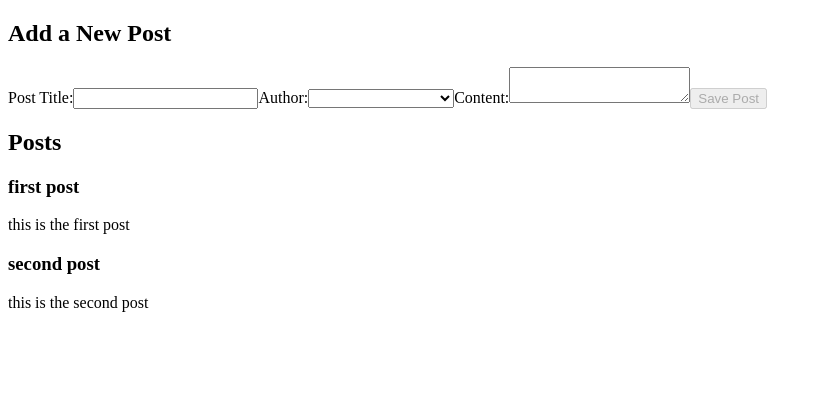
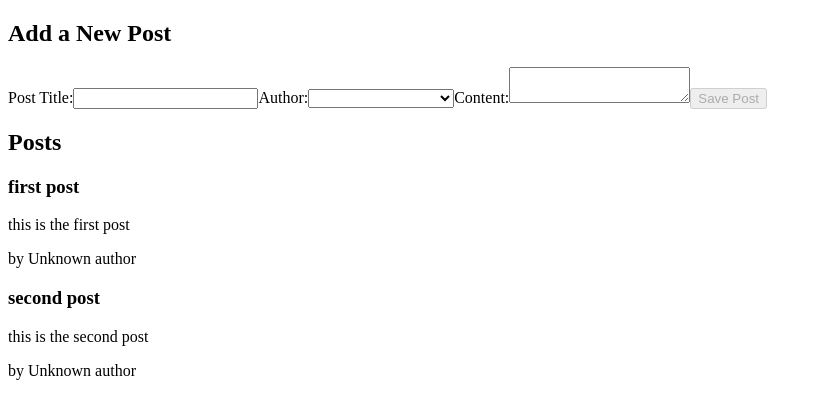
Before and after one commit to TBdilum/BulletIn-app, a React (Create React App) app: page / in a window 1280 px wide. Shown: the top 418 px of the page, without its empty margins (0-822 px from the left). Built offline with nearby package versions, Linux system fonts and the light colour scheme.

Commit message:
feat: :art: Author name display
made the author name to display for the corresponding post

```diff
--- a/src/features/store.js
+++ b/src/features/app/store.js
@@ -1,6 +1,6 @@
 import { configureStore } from "@reduxjs/toolkit";
-import postsReducer from "./postsSlice"
-import usersReducer from "./users/userSlice"
+import postsReducer from "../posts/postsSlice"
+import usersReducer from "../users/userSlice"
 
 export const store = configureStore({
     reducer: {
--- a/src/features/AddPostForm.js
+++ b/src/features/posts/AddPostForm.js
@@ -2,7 +2,7 @@
 import { useState } from "react";
 import {useDispatch,useSelector} from 'react-redux';
 import React from 'react'
-import { selectAllUsers } from "./users/userSlice";
+import { selectAllUsers } from "../users/userSlice";
 
 function AddPostForm() {
 
--- a/src/features/PostList.js
+++ b/src/features/posts/PostList.js
@@ -1,6 +1,7 @@
 import React from 'react'
 import { useSelector } from 'react-redux'
 import { selectAllPosts } from './postsSlice'
+import PostAuthor from './postAuthor';
 
 function PostList() {
     const posts = useSelector(selectAllPosts);
@@ -9,6 +10,7 @@
         <article key={post.id}>
             <h3>{post.title}</h3>
             <p>{post.content.substring(0,100)}</p>
+            <p className='postCredit'><PostAuthor userId={post.userId}/></p>
         </article>
     ))
   return (
--- /dev/null
+++ b/src/features/posts/postAuthor.js
@@ -0,0 +1,15 @@
+import { useSelector } from "react-redux";
+import { selectAllUsers } from "../users/userSlice";
+
+import React from 'react'
+
+function PostAuthor({userId}) {
+    const users = useSelector(selectAllUsers);
+
+    const author = users.find(user => user.id === userId)
+  return (
+    <span>by {author ? author.name : 'Unknown author'}</span>
+  )
+}
+
+export default PostAuthor
--- a/src/index.js
+++ b/src/index.js
@@ -3,7 +3,7 @@
 import App from './utils/App';
 import reportWebVitals from './utils/reportWebVitals';
 import { Provider } from 'react-redux';
-import { store } from './features/store';
+import { store } from './features/app/store';
 
 const root = ReactDOM.createRoot(document.getElementById('root'));
 root.render(
--- a/src/utils/App.js
+++ b/src/utils/App.js
@@ -1,6 +1,6 @@
 import React from 'react'
-import PostList from '../features/PostList'
-import AddPostForm from '../features/AddPostForm'
+import PostList from '../features/posts/PostList'
+import AddPostForm from '../features/posts/AddPostForm'
 
 function App() {
   return (
```
Also changed, not shown: src/features/posts/postsSlice.js (renamed from src/features/postsSlice.js).
